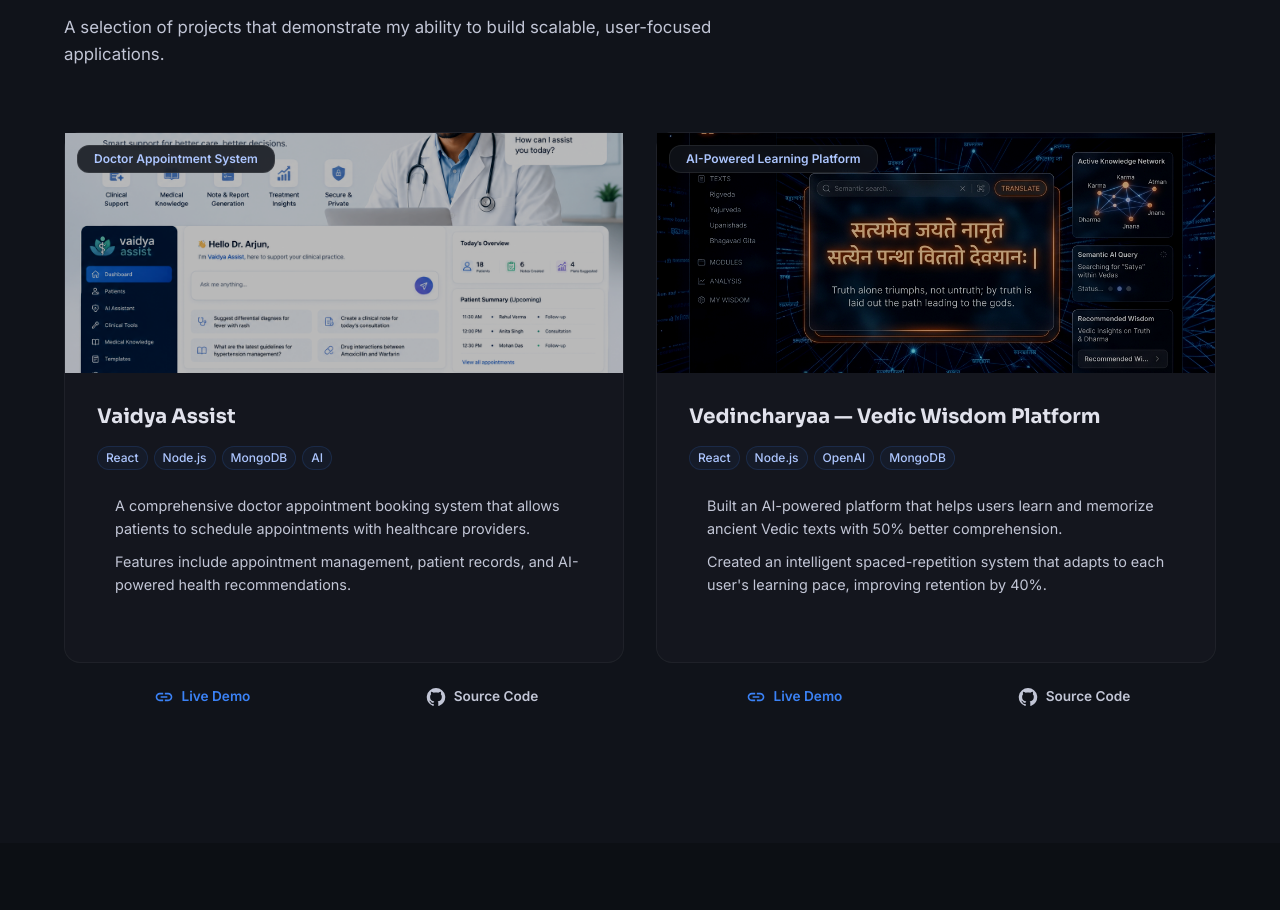
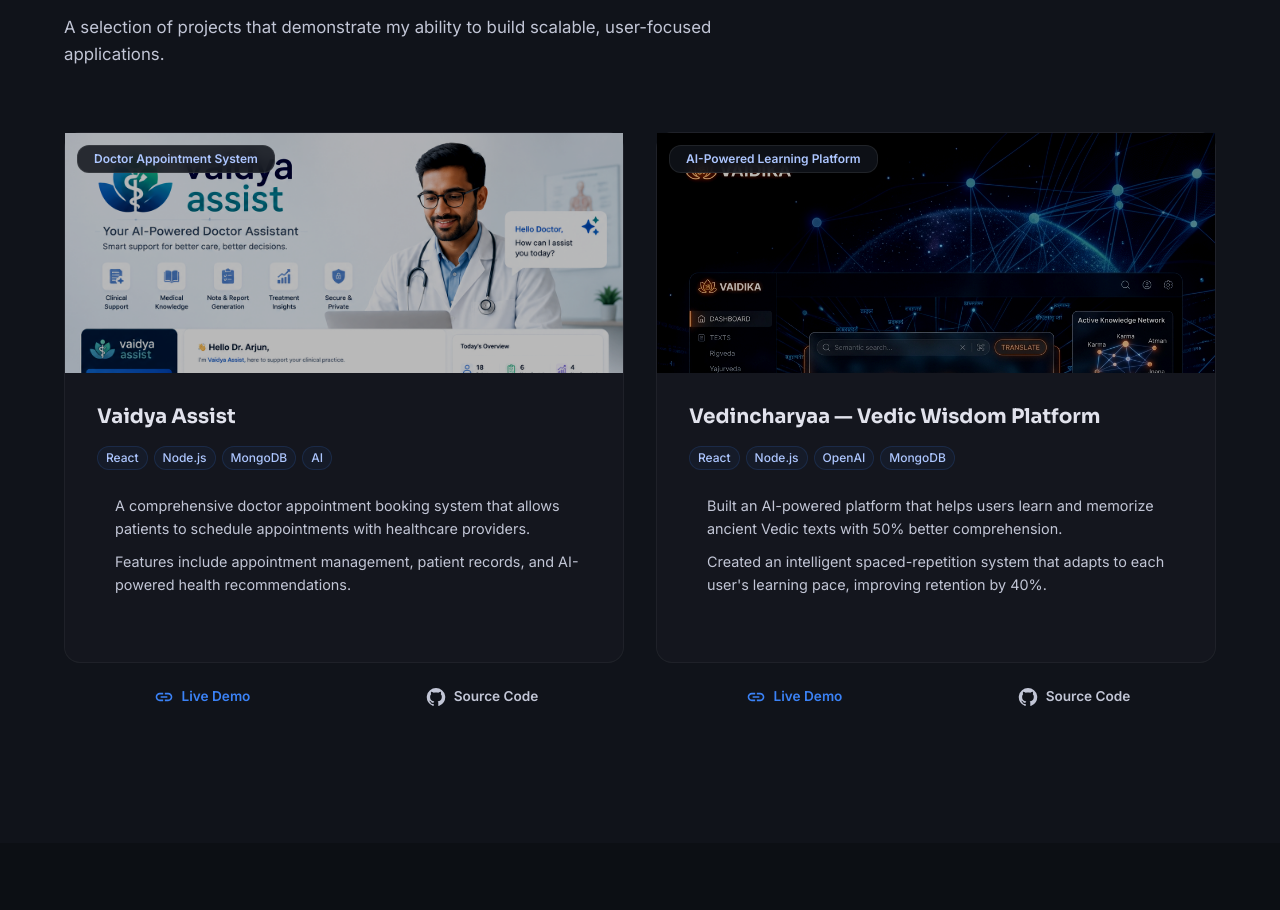
Before and after one commit to Pragnesh8122000/pragnesh-portfolio, a Next.js app: page / in a window 1280 px wide. Shown: the part 1740-2650 px from the top of the page. Built offline with nearby package versions, Linux system fonts and the light colour scheme.

Commit message:
style: adjust objectPosition to 50% 0% for project images

```diff
--- a/src/components/Projects.tsx
+++ b/src/components/Projects.tsx
@@ -89,6 +89,7 @@
               height: "100%",
               width: "100%",
               objectFit: "cover",
+              objectPosition: "50% 0%",
               filter: "brightness(0.7) contrast(1.15)",
               transition: "transform 0.5s ease",
               "&:hover": {
```
